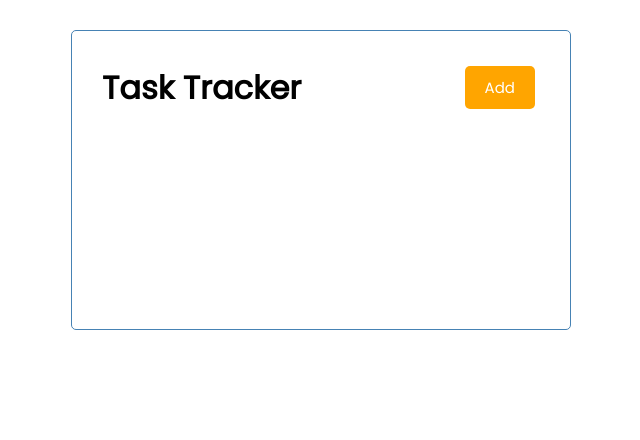
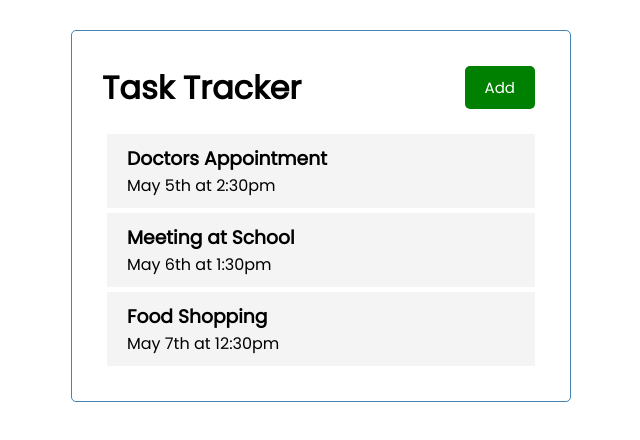
Before and after one commit to Muntaha-Islam0019/task-tracker, an Angular app: page / in a window 1280 px wide. Shown: the top 440 px of the page, without its empty margins (319-959 px from the left). Built offline with nearby package versions, Linux system fonts and the light colour scheme.

Commit message:
task-item component

```diff
--- a/src/app/app.component.html
+++ b/src/app/app.component.html
@@ -1,3 +1,4 @@
 <div class="container">
   <app-header></app-header>
+  <app-tasks></app-tasks>
 </div>
--- a/src/app/app.module.ts
+++ b/src/app/app.module.ts
@@ -4,12 +4,16 @@
 import { AppComponent } from './app.component';
 import { HeaderComponent } from './components/header/header.component';
 import { ButtonComponent } from './components/button/button.component';
+import { TasksComponent } from './components/tasks/tasks.component';
+import { TaskItemComponent } from './components/task-item/task-item.component';
 
 @NgModule({
   declarations: [
     AppComponent,
     HeaderComponent,
-    ButtonComponent
+    ButtonComponent,
+    TasksComponent,
+    TaskItemComponent
   ],
   imports: [
     BrowserModule
--- a/src/app/components/header/header.component.html
+++ b/src/app/components/header/header.component.html
@@ -1,7 +1,7 @@
 <header>
   <h1>{{ title }}</h1>
   <app-button
-    color="orange"
+    color="green"
     text="Add"
     (btnClick)="toggleAddTask()"
   ></app-button>
--- /dev/null
+++ b/src/app/components/task-item/task-item.component.css
@@ -0,0 +1,16 @@
+.task {
+  background: #f4f4f4;
+  margin: 5px;
+  padding: 10px 20px;
+  cursor: pointer;
+}
+
+.task.reminder {
+  border-left: 5px solid green;
+}
+
+.task h3 {
+  display: flex;
+  align-items: center;
+  justify-content: space-between;
+}
--- /dev/null
+++ b/src/app/components/task-item/task-item.component.html
@@ -0,0 +1,4 @@
+<div class="task">
+  <h3>{{ task.text }}</h3>
+  <p>{{ task.day }}</p>
+</div>
--- /dev/null
+++ b/src/app/components/task-item/task-item.component.ts
@@ -0,0 +1,17 @@
+import { Component, OnInit, Input } from '@angular/core';
+import { Task } from 'src/app/Task';
+
+@Component({
+  selector: 'app-task-item',
+  templateUrl: './task-item.component.html',
+  styleUrls: ['./task-item.component.css']
+})
+export class TaskItemComponent implements OnInit {
+  @Input() task!: Task
+
+  constructor() { }
+
+  ngOnInit(): void {
+  }
+
+}
--- /dev/null
+++ b/src/app/components/tasks/tasks.component.html
@@ -0,0 +1 @@
+<app-task-item *ngFor="let task of tasks" [task]="task"></app-task-item>
--- /dev/null
+++ b/src/app/components/tasks/tasks.component.ts
@@ -0,0 +1,16 @@
+import { Component, OnInit } from '@angular/core';
+import { TASKS } from 'src/app/mock-tasks';
+import { Task } from 'src/app/Task';
+
+@Component({
+  selector: 'app-tasks',
+  templateUrl: './tasks.component.html',
+  styleUrls: ['./tasks.component.css'],
+})
+export class TasksComponent implements OnInit {
+  tasks: Task[] = TASKS;
+
+  constructor() {}
+
+  ngOnInit(): void {}
+}
```
Also changed, not shown: src/app/components/tasks/tasks.component.css (added), 2 other files (tests, documents, lock files or other folders).
